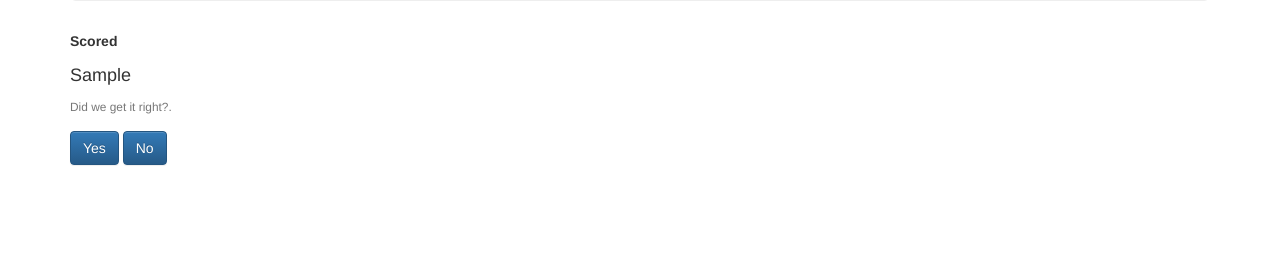
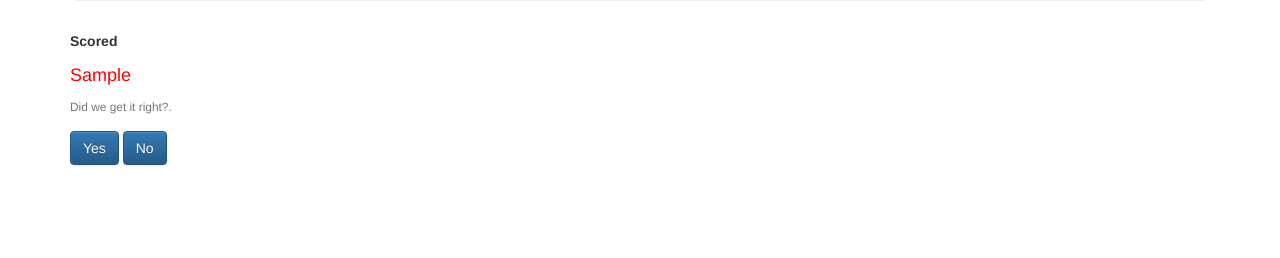
Before and after one commit to Proteusiq/DanishSentiments, a Flask app: template flask_app/templates/result.html in a window 1280 px wide. Shown: the part 203-461 px from the top of the page. Run offline with Flask 2, Linux system fonts and the light colour scheme; the template is opened without the code that fills it: most values are stand-ins (such as "Sample title", 1, 10 or a date in 2020); parts of the project's set-up code (start-up, migrations or seed data) failed here and were passed over; some libraries are stand-ins or nearby versions.

Commit message:
changing colors on response

```diff
--- a/flask_app/templates/result.html
+++ b/flask_app/templates/result.html
@@ -3,7 +3,12 @@
         <form method="get" action="{{ url_for('response') }}">
             <div class="form-group">
                 <label for="Review">Scored</label>
-                <p><h4>{{in_response}}</h4></p>
+                    {% if 'Positive' in in_response %}
+                        <p><h4><font color="green">{{in_response}}</font></h4></p>
+                    {% else %}
+                    <p><h4><font color="red">{{in_response}}</font></h4></p>
+                    {% endif %}
+
                 <small class="form-text text-muted">Did we get it right?.</small>
             </div>
             <button type="submit" class="btn btn-primary" name="response_button" value="yes">Yes</button>
```
Also changed, not shown: flask_app/database.db, 1 other file.
